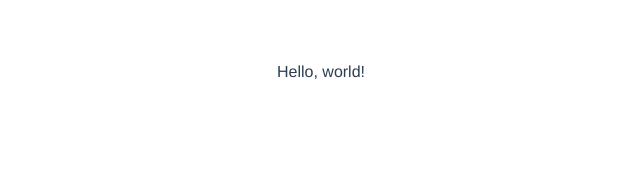
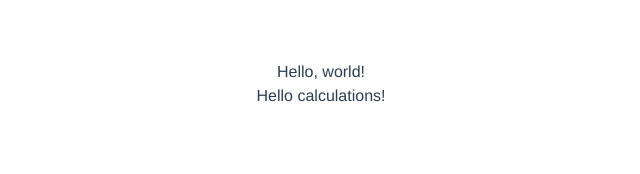
Before and after one commit to TibixDev/WaterPal, a Vue app: page / in a window 1280 px wide. Shown: the top 174 px of the page, without its empty margins (319-959 px from the left). Built offline with nearby package versions, Linux system fonts and the light colour scheme.

Commit message:
[🌊] Add WaterCalculation component base

```diff
--- a/src/App.vue
+++ b/src/App.vue
@@ -1,8 +1,10 @@
 <script setup>
+import Home from "./views/Home.vue";
 </script>
 
 <template>
     <h1>Hello, world!</h1>
+    <Home></Home>
 </template>
 
 <style>
--- /dev/null
+++ b/src/components/WaterCalculations.vue
@@ -0,0 +1,13 @@
+<template>
+    <div>
+        <h1>Hello calculations!</h1>
+    </div>
+</template>
+
+<script setup>
+
+</script>
+
+<style scoped>
+
+</style>
--- a/src/views/Home.vue
+++ b/src/views/Home.vue
@@ -1,11 +1,12 @@
 <template>
-    <div>
-        <h1>Hello world</h1>
-    </div>
+    <WaterCalculations v-if="isDone"></WaterCalculations>
 </template>
 
 <script setup>
+import { ref } from "vue";
+import WaterCalculations from "../components/WaterCalculations.vue";
 
+let isDone = ref(true);
 </script>
 
 <style scoped>
```
